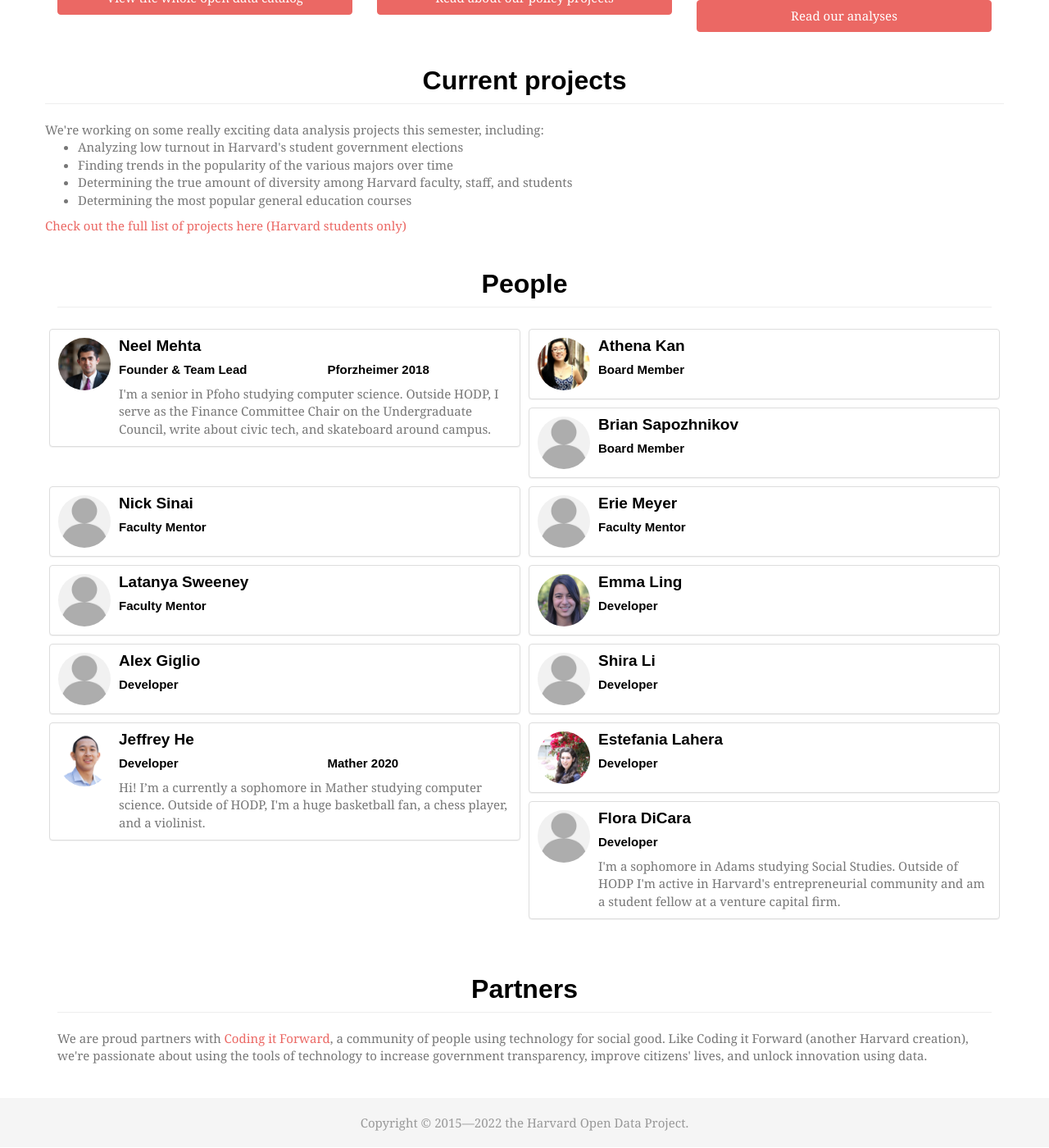
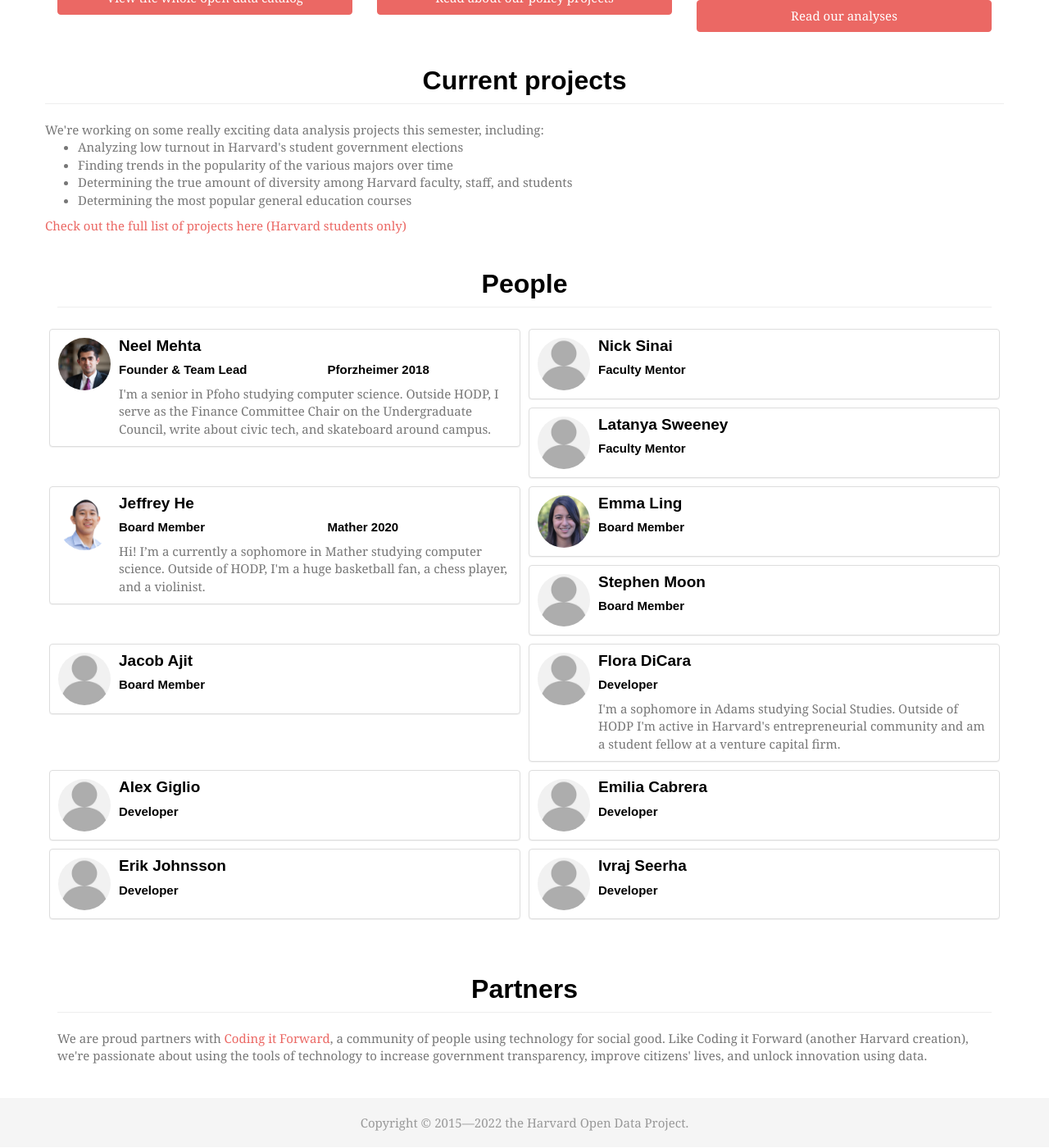
Before and after one commit to Eandalf7h/HarvardOpenData, a Jekyll site: the page built from about.html, in a window 1280 px wide and 1400 px high, scrolled down 1023 px. Shown: the whole window at 82% size. Built offline with Jekyll 4.4.1, drawn with Linux system fonts in a browser that asks for light colours; nearby versions of some CDN libraries; some web fonts are replaced.

Commit message:
updated names

```diff
--- a/_data/people.yml
+++ b/_data/people.yml
@@ -5,42 +5,42 @@
     house: Pforzheimer
     year: 2018
     bio: I'm a senior in Pfoho studying computer science. Outside HODP, I serve as the Finance Committee Chair on the Undergraduate Council, write about civic tech, and skateboard around campus.
--   name: Athena Kan
-    role: Board Member
-    image: athena-kan.jpg
-    bio:
--   name: Brian Sapozhnikov
-    role: Board Member
-    bio:
 -   name: Nick Sinai
-    role: Faculty Mentor
-    bio:
--   name: Erie Meyer
     role: Faculty Mentor
     bio:
 -   name: Latanya Sweeney
     role: Faculty Mentor
     bio:
--   name: Emma Ling
-    role: Developer
-    image: emma-ling.jpg
-    bio:
--   name: Alex Giglio
-    role: Developer
-    bio:
--   name: Shira Li
-    role: Developer
-    bio:
 -   name: Jeffrey He
-    role: Developer
+    role: Board Member
     image: jeffrey-he.jpg
     bio: Hi! I’m a currently a sophomore in Mather studying computer science. Outside of HODP, I'm a huge basketball fan, a chess player, and a violinist.
     house: Mather
     year: 2020
--   name: Estefania Lahera
-    role: Developer
-    image: estefania-lahera.jpg
+-   name: Emma Ling
+    role: Board Member
+    image: emma-ling.jpg
+    bio:
+-   name: Stephen Moon
+    role: Board Member
+    image:
+    bio:
+-   name: Jacob Ajit
+    role: Board Member
+    image:
     bio:
 -   name: Flora DiCara
     role: Developer
     bio: I'm a sophomore in Adams studying Social Studies. Outside of HODP I'm active in Harvard's entrepreneurial community and am a student fellow at a venture capital firm.
+-   name: Alex Giglio
+    role: Developer
+    bio:
+-   name: Emilia Cabrera
+    role: Developer
+    bio:
+-   name: Erik Johnsson
+    role: Developer
+    bio:
+-   name: Ivraj Seerha
+    role: Developer
+    bio:
```
